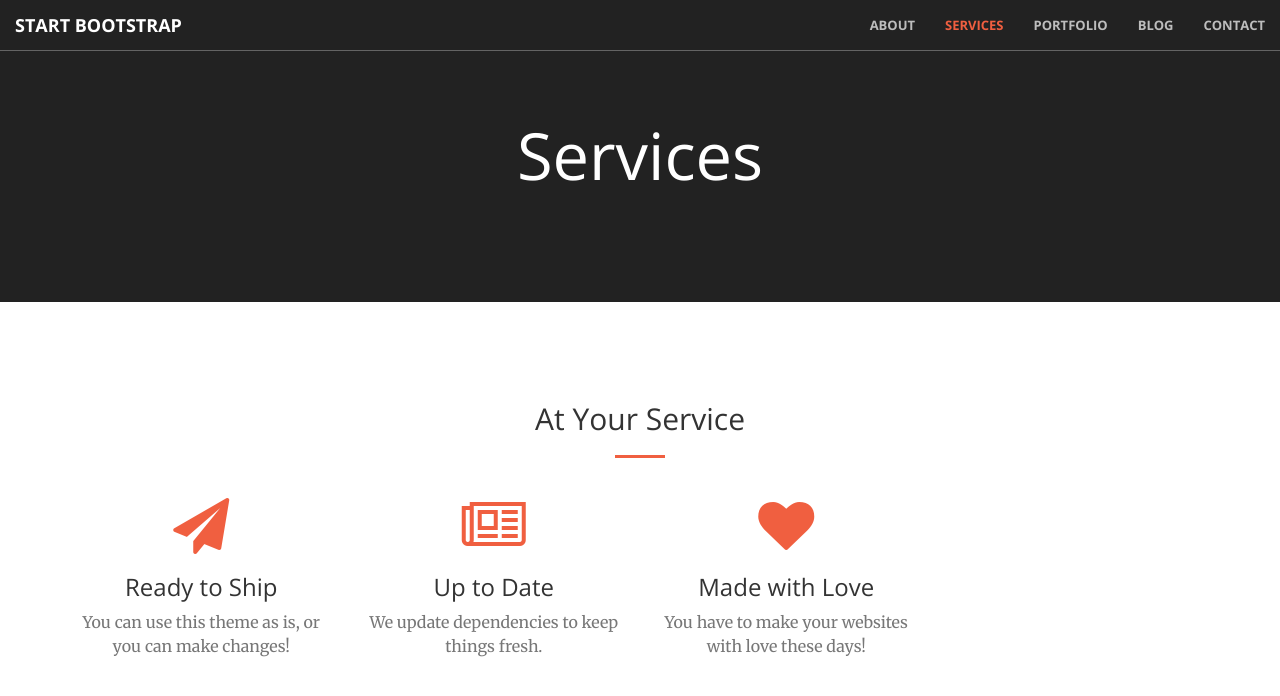
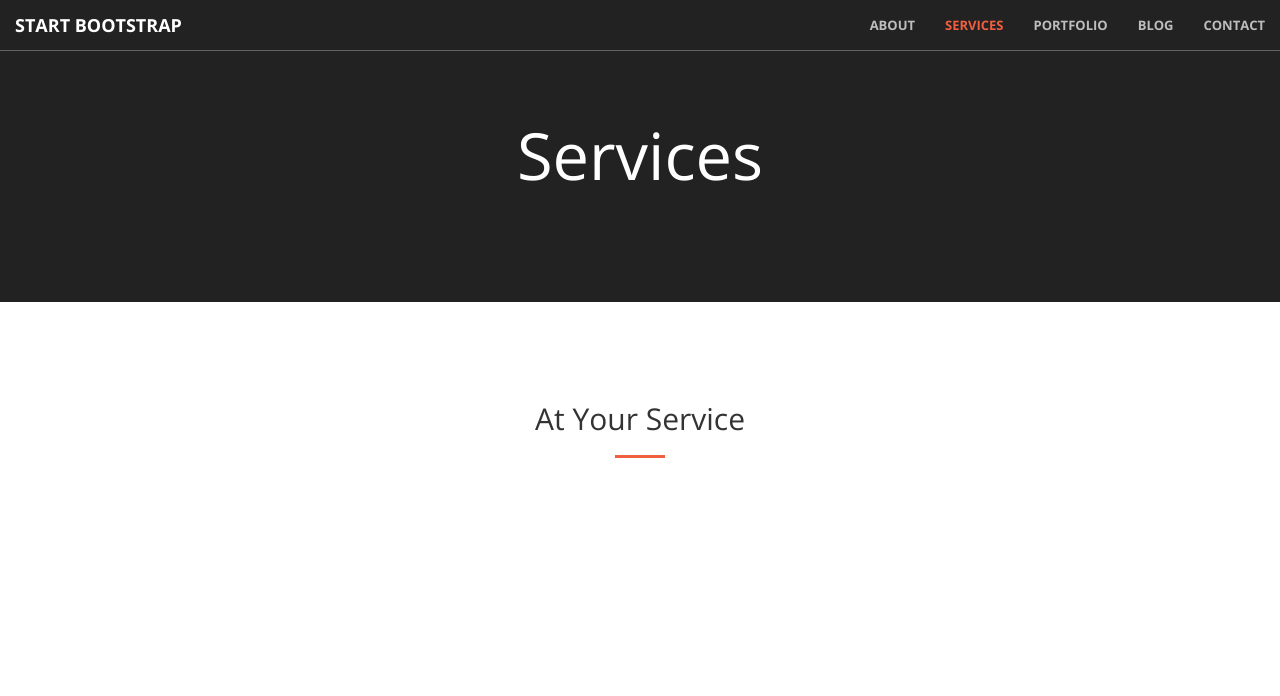
Before and after one commit to jlmercury/jekyll_sample_site, a Jekyll site: the page built from services.html, in a window 1280 px wide. Shown: the top 696 px of the page. Built offline with Jekyll 4.4.1, drawn with Linux system fonts in a browser that asks for light colours.

Commit message:
Modify service page

```diff
--- a/services.html
+++ b/services.html
@@ -28,27 +28,6 @@ title: Services
                 </div>
             </div>
           {% endfor %}
-            <div class="col-lg-3 col-md-6 text-center">
-                <div class="service-box">
-                    <i class="fa fa-4x fa-paper-plane wow bounceIn text-primary" data-wow-delay=".1s"></i>
-                    <h3>Ready to Ship</h3>
-                    <p class="text-muted">You can use this theme as is, or you can make changes!</p>
-                </div>
-            </div>
-            <div class="col-lg-3 col-md-6 text-center">
-                <div class="service-box">
-                    <i class="fa fa-4x fa-newspaper-o wow bounceIn text-primary" data-wow-delay=".2s"></i>
-                    <h3>Up to Date</h3>
-                    <p class="text-muted">We update dependencies to keep things fresh.</p>
-                </div>
-            </div>
-            <div class="col-lg-3 col-md-6 text-center">
-                <div class="service-box">
-                    <i class="fa fa-4x fa-heart wow bounceIn text-primary" data-wow-delay=".3s"></i>
-                    <h3>Made with Love</h3>
-                    <p class="text-muted">You have to make your websites with love these days!</p>
-                </div>
-            </div>
         </div>
     </div>
 </section>
```
